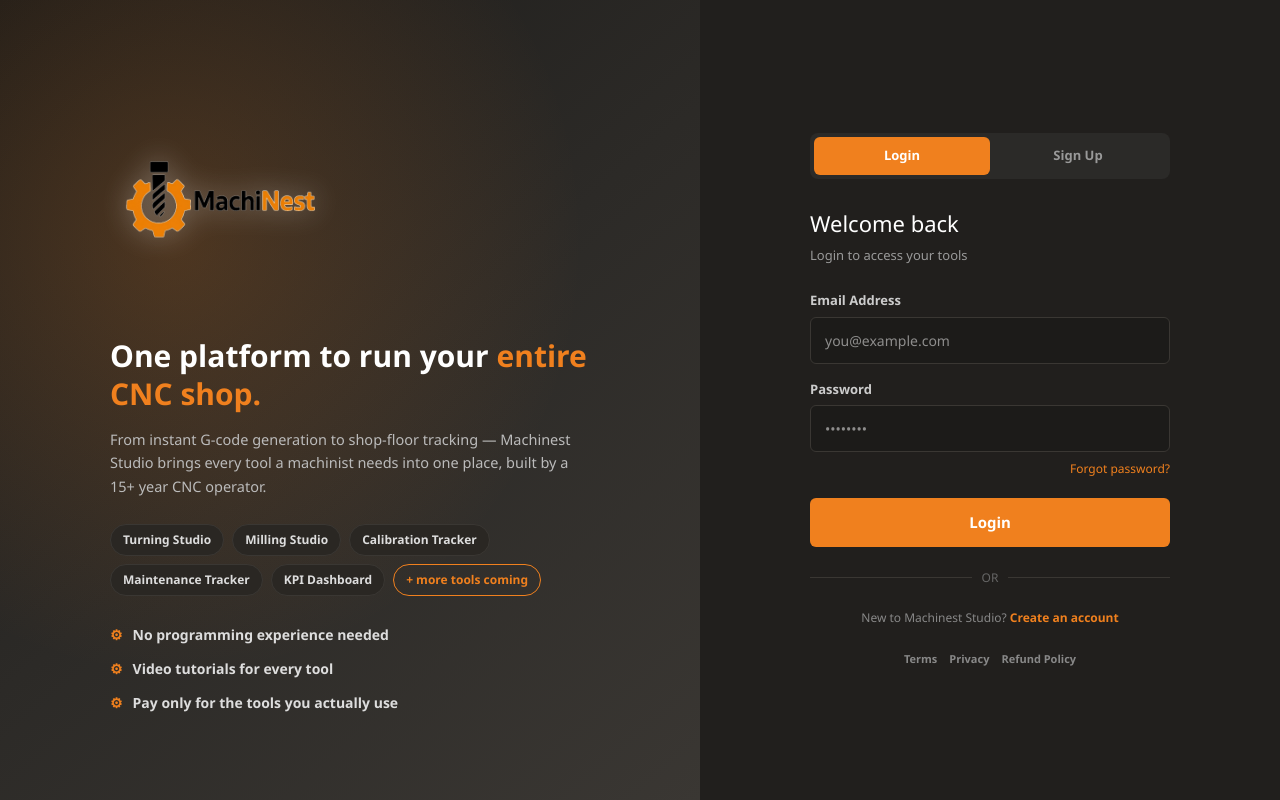
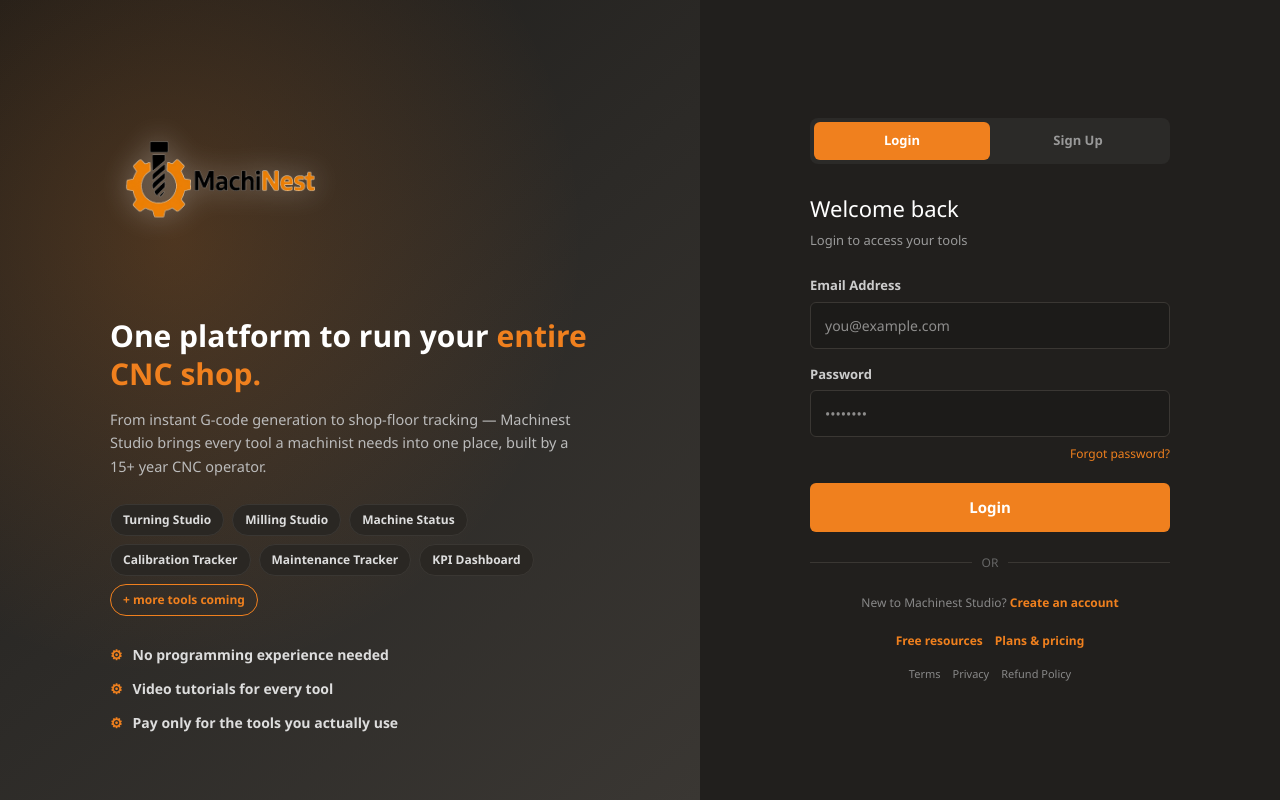
Before and after one commit to kkgarg88/Machinest-Studio, a Next.js app in the folder machinest-studio/: page / in a window 1280 px wide. Built offline with nearby package versions, Linux system fonts and the light colour scheme; no server answers.

Commit message:
Home page: public links, footer link fix

```diff
--- a/machinest-studio/app/page.tsx
+++ b/machinest-studio/app/page.tsx
@@ -83,7 +83,7 @@ router.push(profile ? '/dashboard' : '/onboarding')
           </p>
 
           <div style={{ display: 'flex', flexWrap: 'wrap', gap: 8, marginBottom: 28 }}>
-            {['Turning Studio', 'Milling Studio', 'Calibration Tracker', 'Maintenance Tracker', 'KPI Dashboard'].map(tag => (
+            {['Turning Studio', 'Milling Studio', 'Machine Status', 'Calibration Tracker', 'Maintenance Tracker', 'KPI Dashboard'].map(tag => (
               <span key={tag} style={{ background: '#2a2723', border: '1px solid #3a3733', color: '#ddd', fontSize: 12, fontWeight: 600, padding: '6px 12px', borderRadius: 20 }}>{tag}</span>
             ))}
             <span style={{ color: '#F0801E', border: '1px solid #F0801E', fontSize: 12, fontWeight: 600, padding: '6px 12px', borderRadius: 20 }}>+ more tools coming</span>
@@ -131,12 +131,16 @@ router.push(profile ? '/dashboard' : '/onboarding')
             {isSignUp ? 'Already have an account? ' : 'New to Machinest Studio? '}
             <span onClick={() => setIsSignUp(!isSignUp)} style={{ color: '#F0801E', cursor: 'pointer', fontWeight: 600 }}>
               {isSignUp ? 'Login' : 'Create an account'}
-              <div style={{ textAlign: 'center', fontSize: 11, color: '#666', marginTop: 24 }}>
-  <a href="/terms" style={{ color: '#888', marginRight: 12 }}>Terms</a>
-  <a href="/privacy" style={{ color: '#888', marginRight: 12 }}>Privacy</a>
-  <a href="/refund" style={{ color: '#888' }}>Refund Policy</a>
-</div>
             </span>
+          </div>
+          <div style={{ textAlign: 'center', fontSize: 12, color: '#888', marginTop: 20 }}>
+            <a href="/resources" style={{ color: '#F0801E', marginRight: 12, textDecoration: 'none', fontWeight: 600 }}>Free resources</a>
+            <a href="/membership" style={{ color: '#F0801E', textDecoration: 'none', fontWeight: 600 }}>Plans &amp; pricing</a>
+          </div>
+          <div style={{ textAlign: 'center', fontSize: 11, color: '#666', marginTop: 16 }}>
+            <a href="/terms" style={{ color: '#888', marginRight: 12 }}>Terms</a>
+            <a href="/privacy" style={{ color: '#888', marginRight: 12 }}>Privacy</a>
+            <a href="/refund" style={{ color: '#888' }}>Refund Policy</a>
           </div>
         </div>
       </div>
```
